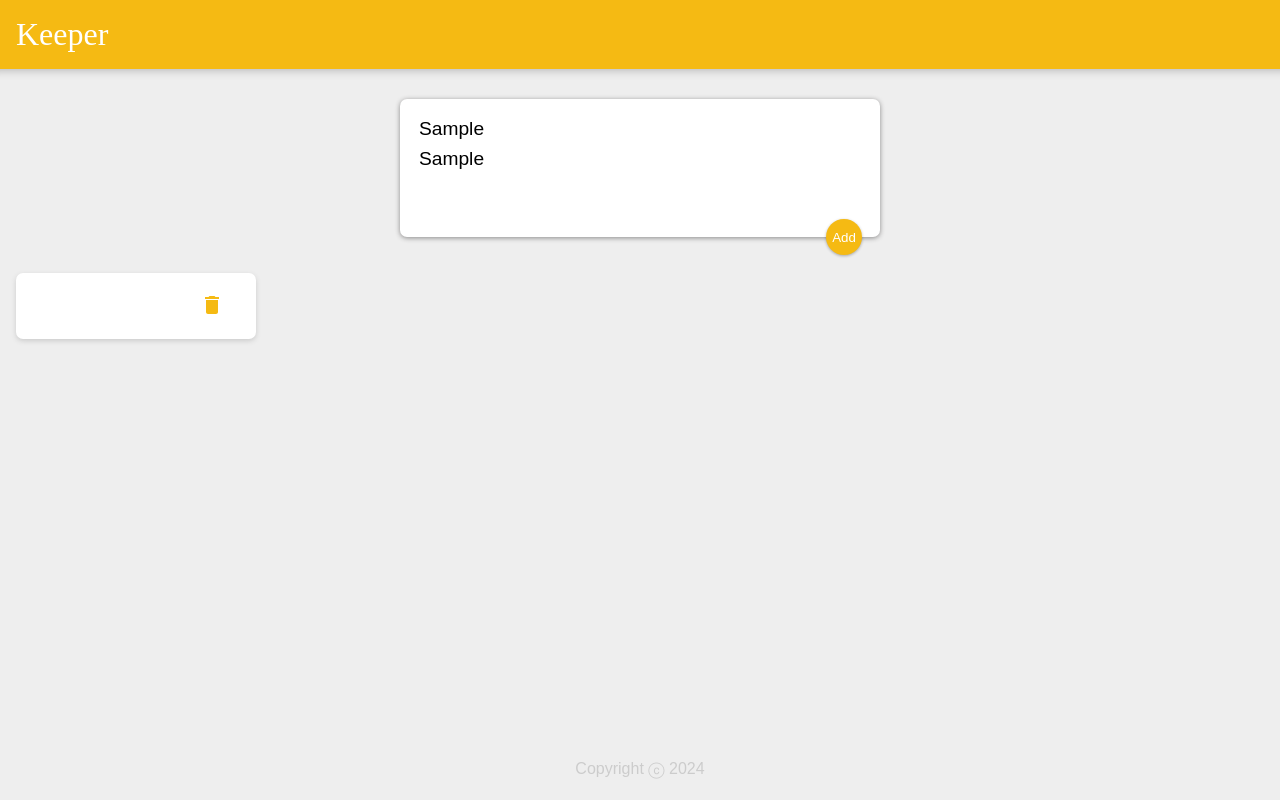
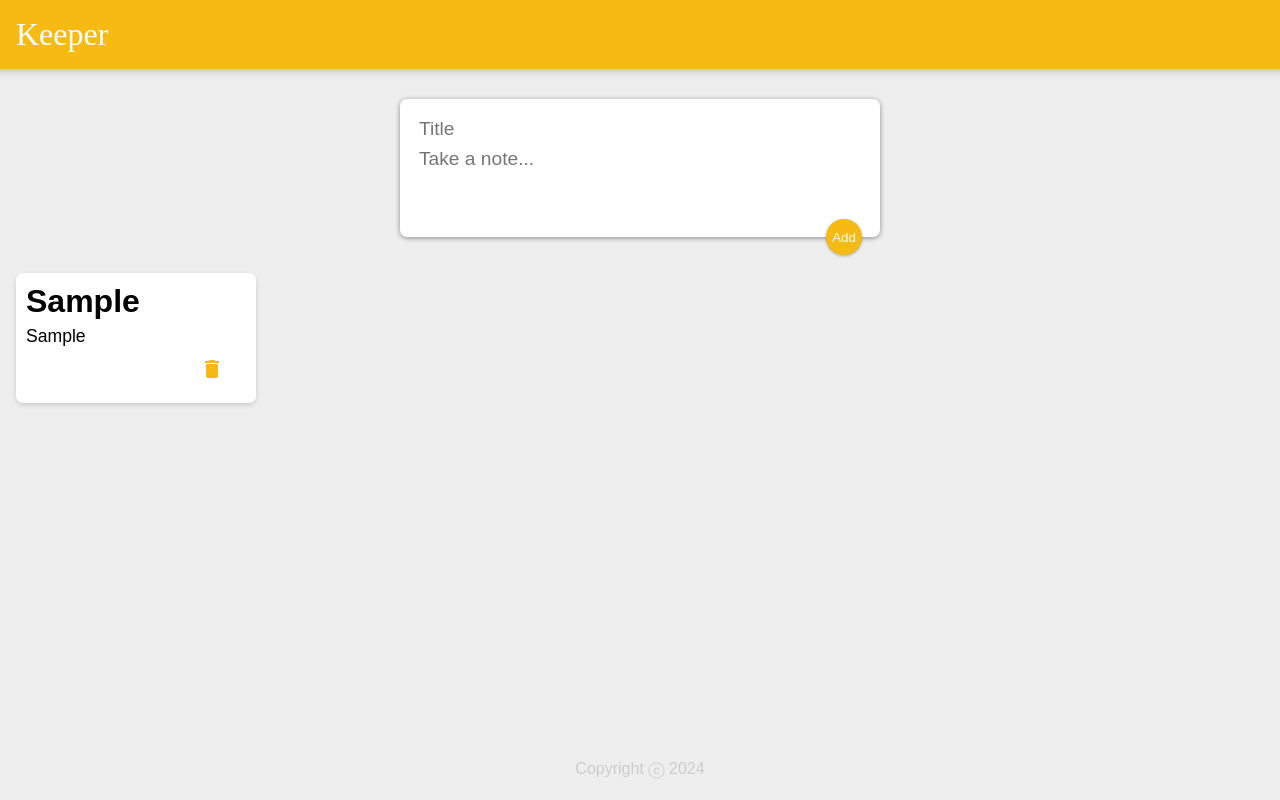
Before and after one commit to Rsingh1996/keeper-app, a React (Create React App) app: page / in a window 1280 px wide. Both pictures are taken after typing "Sample", "Sample" into the empty fields and a click on the button "Add". Built offline with nearby package versions, Linux system fonts and the light colour scheme.

Commit message:
created Add note and Delete note

```diff
--- a/src/App.js
+++ b/src/App.js
@@ -4,19 +4,36 @@ import InputNote from "./component/InputNote";
 import Header from "./component/Header";
 import Note from "./component/Note";
 import { useState } from "react";
-import uuid4 from "uuid4";
 function App() {
-  const [note, setNote] = useState([]);
+  const [notes, setNotes] = useState([]);
 
-  const takeNote = (data) => {
-    setNote([...note, data]);
+  const takeNote = (newNote) => {
+    setNotes((prevNotes) => {
+      return [...prevNotes, newNote];
+    });
   };
-  console.log(note);
+
+  const deleteNote = (id) => {
+    setNotes((prevNotes) => {
+      return prevNotes.filter((noteItem, index) => index !== id);
+    });
+  };
+
   return (
     <div className="App">
       <Header />
       <InputNote takeNote={takeNote} />
-      <Note note={note} />
+      {notes.map((noteItem, index) => {
+        return (
+          <Note
+            key={index}
+            id={index}
+            title={noteItem.title}
+            content={noteItem.content}
+            deleteNote={deleteNote}
+          />
+        );
+      })}
       <Footer />
     </div>
   );
--- a/src/component/InputNote.js
+++ b/src/component/InputNote.js
@@ -5,33 +5,36 @@ const InputNote = ({ takeNote }) => {
   const [noteData, setNoteData] = useState({ title: "", content: "" });
 
   const hadleChange = (e) => {
-    if (e.target.name === "title") {
-      setNoteData({ ...noteData, title: e.target.vaiue });
-    } else {
-      setNoteData({ ...noteData, content: e.target.vaiue });
-    }
+    const { name, value } = e.target;
+    setNoteData((prevNote) => {
+      return {
+        ...prevNote,
+        [name]: value,
+      };
+    });
   };
 
-  const handleClick = () => {
+  const handleClick = (e) => {
     if (noteData.title === "" || noteData.content === "") {
       alert("Please fill all the details");
     } else {
       takeNote(noteData);
       setNoteData({ title: "", content: "" });
     }
+    e.preventDefault();
   };
 
   return (
     <div>
       <form>
         <input
-          value={noteData.name}
+          value={noteData.title}
           name="title"
           placeholder="Title"
           onChange={hadleChange}
         />
         <textarea
-          value={noteData.name}
+          value={noteData.content}
           name="content"
           placeholder="Take a note..."
           rows={3}
--- a/src/component/Note.js
+++ b/src/component/Note.js
@@ -1,11 +1,14 @@
 import React from "react";
 import DeleteIcon from "@mui/icons-material/Delete";
 const Note = (props) => {
+  const handleClick = () => {
+    props.deleteNote(props.id);
+  };
   return (
-    <div className="note">
-      <h1>{props.id}</h1>
-      <p>{}</p>
-      <span>
+    <div key={props.id} className="note">
+      <h1>{props.title}</h1>
+      <p>{props.content}</p>
+      <span onClick={handleClick}>
         <DeleteIcon />
       </span>
     </div>
```
